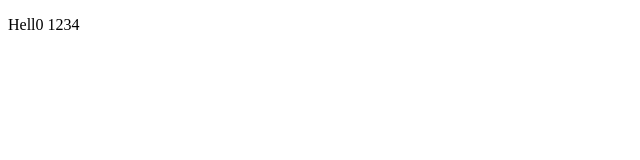
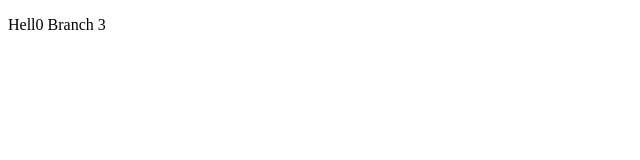
Before and after one commit to likhith-ch/testrepo, a plain HTML site: page index.html in a window 1280 px wide. Shown: the full height of the page, 0-640 px from the left. Drawn offline with Linux system fonts and the light colour scheme.

Commit message:
message cheanged

```diff
--- a/index.html
+++ b/index.html
@@ -3,7 +3,7 @@
     <head></head>
     <body>
         <div>
-            <P>Hell0 1234</P>
+            <P>Hell0 Branch 3</P>
         </div>
     </body>
 </html>
```
